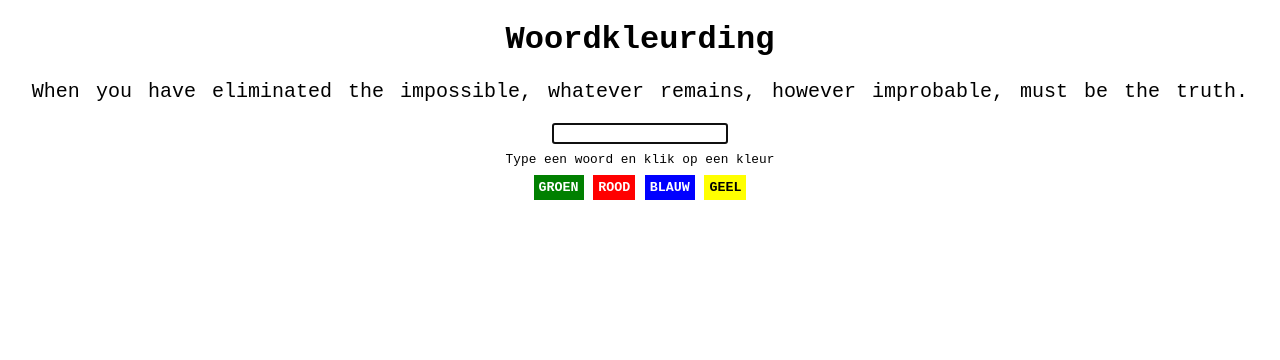
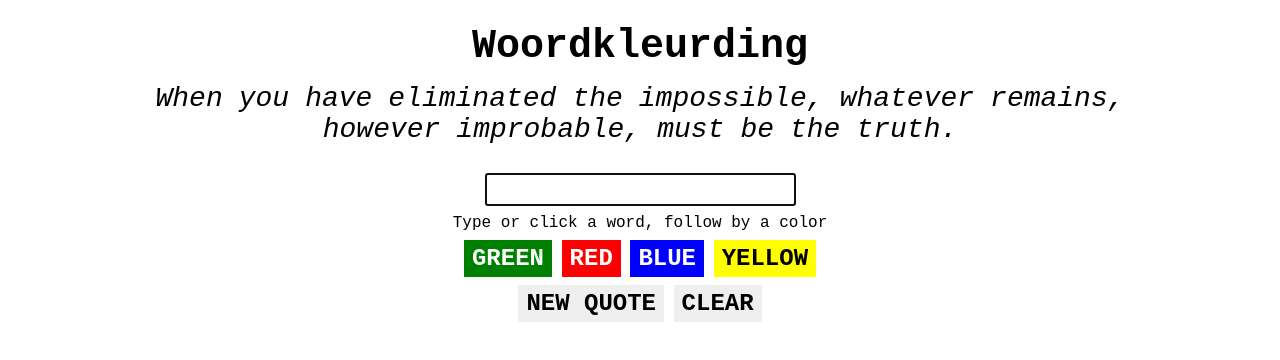
Before and after one commit to jessenortier/woordkleurding, a plain HTML site: page index.html in a window 1280 px wide. Drawn offline with Linux system fonts and the light colour scheme.

Commit message:
lots of improvements

```diff
--- a/index.html
+++ b/index.html
@@ -5,18 +5,20 @@
   <meta name="viewport" content="width=device-width, initial-scale=1.0">
   <title>Woordkleurspel</title>
   <link rel="stylesheet" href="style.css">
-  <script src="scriptarray.js" defer></script>
+  <script src="script.js" defer></script>
 </head>
 <body>
   <h1>Woordkleurding</h1>
-  <p id="quote">When you have eliminated the impossible, whatever remains, however improbable, must be the truth.</p>
+  <p id="quote"></p>
   <div>
-    <input type="text" autocapitalize="off" id="typed-value"/>
-    <div id="message">Type een woord en klik op een kleur</div>
-    <button type="button" id="groen" class="groen">Groen</button>
-    <button type="button" id="rood" class="rood">Rood</button>
-    <button type="button" id="blauw" class="blauw">Blauw</button>
-    <button type="button" id="geel" class="geel">Geel</button>
+    <input type="text" autocapitalize="off" id="typed-value" spellcheck="false"/>
+    <div id="message"></div>
+    <button type="button" id="green" class="green">Green</button>
+    <button type="button" id="red" class="red">Red</button>
+    <button type="button" id="blue" class="blue">Blue</button>
+    <button type="button" id="yellow" class="yellow">Yellow</button>
+    <br/><button type="button" id="refresh">new quote</button>
+    <button type="button" id="clear">clear</button>
   </div>
 
 </body>
--- /dev/null
+++ b/script.js
@@ -0,0 +1,95 @@
+//array of quote-strings
+const quotesList = [
+    'When you have eliminated the impossible, whatever remains, however improbable, must be the truth.',
+    'There is nothing more deceptive than an obvious fact.',
+    'I ought to know by this time that when a fact appears to be opposed to a long train of deductions it invariably proves to be capable of bearing some other interpretation.',
+    'I never make exceptions. An exception disproves the rule.',
+    'What one man can invent another can discover.',
+    'Nothing clears up a case so much as stating it to another person.',
+    'Education never ends, Watson. It is a series of lessons, with the greatest for the last.',
+];
+
+//returns a random string from passed array
+function giveQuote(quoteArray) {
+    const index = Math.floor((Math.random() * quoteArray.length));
+    return quoteArray[index];
+}
+
+//make array of separate words from quote, add span element to each word, finally print the joined string to the document
+function printQuote() {
+    quoteWords = giveQuote(quotesList).split(" ").map(element => { return `<span>${element}</span>`});
+    let quoteString = quoteWords.join('');
+    document.getElementById('quote').innerHTML = quoteString;
+
+    //refresh input field
+    document.getElementById('typed-value').select();
+    document.getElementById('typed-value').value = "";
+
+    //set initial message
+    document.getElementById('message').innerText = "Type or click a word, follow by a color";
+    makeWordsClickable();
+}
+
+//add eventlistener to each color button
+for(element of document.querySelectorAll('#red, #green, #blue, #yellow'))
+{
+    document.getElementById(element.id).addEventListener('click', highlightWord);
+}
+
+//add eventlistener to each word (span) and make them clickable
+function makeWordsClickable() {
+    for(element of document.querySelectorAll('#quote span')) {
+        element.addEventListener('click', makeWordClickable);
+    }
+}
+
+//add eventlistener to new quote-button
+document.getElementById('refresh').addEventListener('click', printQuote);
+
+//add eventlistener to clear colors-button
+document.getElementById('clear').addEventListener('click', function(){
+    for(const element of document.querySelectorAll("#quote span")) {
+        element.removeAttribute('class');
+    }
+    document.getElementById('typed-value').value = "";
+    document.getElementById('typed-value').select();
+    document.getElementById('message').innerText = "Colors cleared";
+    }
+)
+
+//when a word is clicked, pass its innerText to the input box
+function makeWordClickable(event){
+    selectHighlightWord(event);
+    document.getElementById('typed-value').value = event.srcElement.innerText.replace(/\,|\./, '');
+    document.getElementById('typed-value').focus();
+    document.getElementById('message').innerHTML = "Selected <i>" + event.srcElement.innerText.replace(/\,|\./, '') + "</i>";
+}
+
+function selectHighlightWord(event) {
+    for(element of document.querySelectorAll('#quote span')) {
+        if(element.className == "selected") {
+            element.removeAttribute('class');
+        }
+    }
+    event.srcElement.className = "selected";
+}
+
+function highlightWord(event){
+    const hitWord = document.querySelector('#typed-value').value;
+    for(const element in quoteWords) {
+        if(document.querySelector('#quote').children[element].innerText.replace(/\,|\./, '').toLowerCase() == hitWord.toLowerCase()) {
+            document.querySelector('#quote').children[element].className = event.composedPath()[0].id;
+            document.getElementById('message').innerHTML = `Made <i>${hitWord}</i> <span class="${event.composedPath()[0].id}">${event.composedPath()[0].id}</span>`;
+            document.getElementById('typed-value').select();
+            var woordGevonden = true;
+        } else if(woordGevonden != true) {
+            document.getElementById('message').innerText = "Word not found :(";
+            document.getElementById('typed-value').select();
+        }
+    }
+}
+
+//initialize page
+let quoteWords = [];
+printQuote();
+document.getElementById('typed-value').focus();
--- a/scriptarray.js
+++ /dev/null
@@ -1,35 +0,0 @@
-//make array of separate words from quote in html, add span element to each word, array to strying
-const quoteWords = document.getElementById('quote').innerHTML.split(" ").map(element => { return `<span>${element}</span>`});
-let quoteString = quoteWords.join('');
-document.getElementById('quote').innerHTML = quoteString;
-
-//add event listener to each button
-for(element of document.querySelectorAll('#rood, #groen, #blauw, #geel'))
-{
-    document.getElementById(element.id).addEventListener('click', highlightWord);
-}
-
-document.getElementById('typed-value').focus();
-
-function highlightWord(event){
-    const hitWord = document.querySelector('#typed-value').value;
-    for(const element in quoteWords) {
-        if(document.querySelector('#quote').children[element].innerText.replace(/\,|\./, '') == hitWord) {
-            document.querySelector('#quote').children[element].className = event.composedPath()[0].id;
-            document.getElementById('typed-value').classList.remove('rood');
-            document.getElementById('message').innerHTML = `<i>${hitWord}</i> = <span class="${event.composedPath()[0].id}">${event.composedPath()[0].id}</span>!`;
-            document.getElementById('typed-value').select();
-            var woordGevonden = true;
-        } else if(woordGevonden != true) {
-            document.getElementById('typed-value').classList.add('rood');
-            document.getElementById('message').innerText = " Woord niet gevonden :(";
-            document.getElementById('typed-value').select();
-        }
-    }
-}
-
-//todo:
-// random quote bij laden
-// knop voor andere quote
-// knop voor reset kleuren
-// woord aanklikken + knop klikken = kleur verandert
--- a/style.css
+++ b/style.css
@@ -1,21 +1,32 @@
-.groen {
+.green {
     background-color: green;
     color: white;
 }
 
-.rood {
+.red {
     background-color:red;
     color: white;
 }
 
-.blauw {
+.blue {
     background-color: blue;
     color: white;
 }
 
-.geel {
+.yellow {
     background-color: yellow;
     color: black;
+}
+
+.selected {
+    background-color: rgb(180, 223, 248);
+    color: black;
+}
+
+h1 {
+    font-size: 40px;
+    margin-block-start: 0.6em;
+    margin-block-end: 0em;
 }
 
 #quote span {
@@ -24,14 +35,21 @@
 
 #quote span:hover {
     font-weight: 600;
-    cursor:default;
+
 }
+
 #message span {
     padding: 0px 4px;
 }
 
 #quote {
-    font-size: 20px;
+    display: flex;
+    flex-flow: row wrap;
+    justify-content: center;
+    font-size: 28px;
+    padding: 0px 6vw;
+    margin-block-start: 0.5em;
+    font-style: italic;
 }
 
 body {
@@ -41,20 +59,25 @@ body {
 
 #message {
     margin: 8px 0px;
-    font-size: 0.8em;
+    font-size: 1em;
 
 }
+
 #typed-value {
     font-family: 'Courier New', Courier, monospace;
+    font-size: 1.5em;
 }
+
 button {
-    padding: 5px;
+    padding: 5px 8px;
+    margin-bottom: 8px;
     border: 0px;
     font-family: 'Courier New', Courier, monospace;
     text-transform: uppercase;
+    font-size: 1.5em;
     font-weight: 700;
 }
 
-/* #quote span {
-    padding: 0 4;
-} */
+button:hover, #quote span:hover {
+    cursor: pointer;
+}
```
